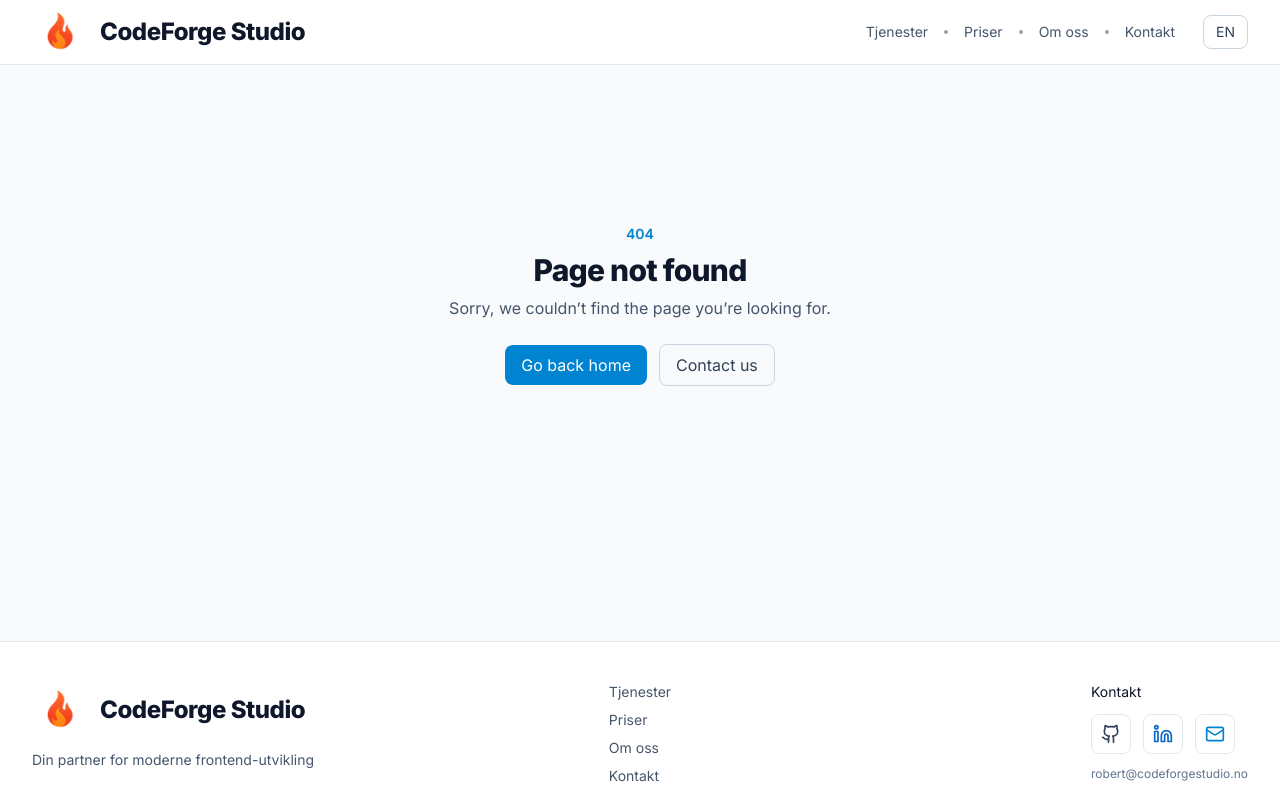
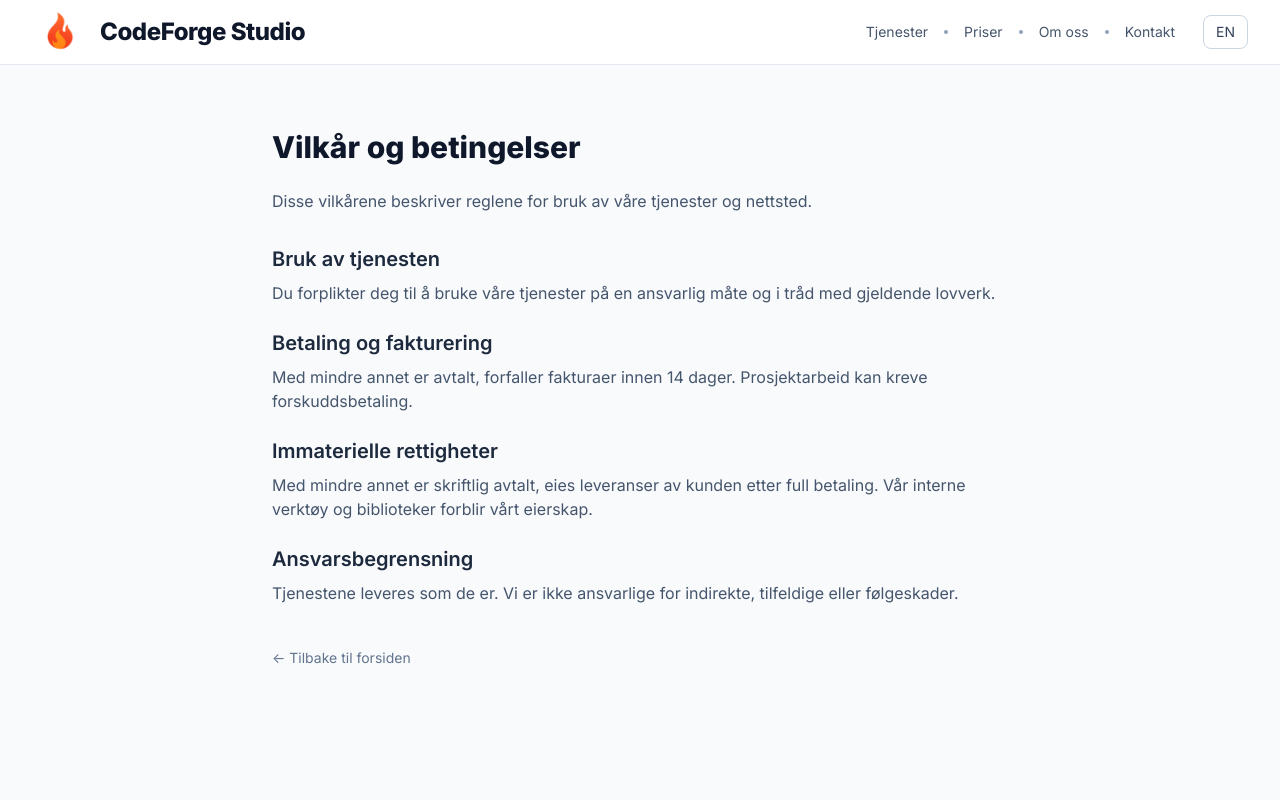
Before and after one commit to robfil50219/codeforge-site, a React (Vite) app: page /terms in a window 1280 px wide. Shown: the top 800 px of the page. Built offline with nearby package versions, Linux system fonts and the light colour scheme.

Commit message:
Add TermsPage component and update routing; enhance i18n translations for terms and conditions

```diff
--- a/src/App.tsx
+++ b/src/App.tsx
@@ -1,3 +1,4 @@
+// src/App.tsx
 import { BrowserRouter, Routes, Route } from "react-router-dom";
 
 import Navbar from "./components/Navbar";
@@ -11,7 +12,8 @@ import Pricing from "./components/Pricing";
 
 import NotFound from "./pages/NotFound";
 import ErrorBoundary from "./components/ErrorBoundary";
-import PrivacyPage from "./pages/PrivacyPage"; // ✅ added
+import PrivacyPage from "./pages/PrivacyPage";
+import TermsPage from "./pages/TermsPage";
 
 function Home() {
   const site = "CodeForge Studio";
@@ -85,7 +87,8 @@ export default function App() {
             <Routes>
               <Route path="/" element={<Home />} />
               <Route path="/contact" element={<ContactRoute />} />
-              <Route path="/privacy" element={<PrivacyPage />} /> {/* ✅ new route */}
+              <Route path="/privacy" element={<PrivacyPage />} />
+              <Route path="/terms" element={<TermsPage />} />
               {/* catch-all 404 */}
               <Route path="*" element={<NotFound />} />
             </Routes>
--- a/src/i18n.ts
+++ b/src/i18n.ts
@@ -1,11 +1,20 @@
 // src/i18n.ts
+// ---------------------------------------------
+// i18next initialization and translation bundles
+// ---------------------------------------------
+
 import i18n from "i18next";
 import { initReactI18next } from "react-i18next";
 import LanguageDetector from "i18next-browser-languagedetector";
 
+// ---------------------------------------------
+// Translation resources (EN + NO)
+// Tip: keep keys consistent across languages.
+// ---------------------------------------------
 const resources = {
   en: {
     translation: {
+      // ---------- Global / Navigation ----------
       nav: {
         services: "Services",
         work: "Work",
@@ -13,7 +22,11 @@ const resources = {
         about: "About",
         contact: "Contact",
       },
+
+      // ---------- Brand ----------
       brand: "CodeForge Studio",
+
+      // ---------- Hero ----------
       hero: {
         title: "Design & build modern web apps",
         tagline: "Your partner in modern frontend development",
@@ -22,6 +35,8 @@ const resources = {
         ctaServices: "View Services",
         ctaWork: "See Work",
       },
+
+      // ---------- Services ----------
       services: {
         heading: "Services",
         sub: "Design, build, and polish. From idea to production-ready front-ends.",
@@ -71,6 +86,8 @@ const resources = {
           ],
         },
       },
+
+      // ---------- Work ----------
       work: {
         heading: "Selected Work",
         sub: "A few highlights from recent projects.",
@@ -98,6 +115,8 @@ const resources = {
           },
         },
       },
+
+      // ---------- Pricing ----------
       pricing: {
         heading: "Project packages",
         sub: "From quick launches to full-scale platforms — choose the path that fits your goals.",
@@ -109,8 +128,8 @@ const resources = {
             "1 landing page",
             "Responsive + basic SEO",
             "Contact form or mailto CTA",
-            "Deployed to your host"
-          ]
+            "Deployed to your host",
+          ],
         },
         pro: {
           name: "Pro",
@@ -121,8 +140,8 @@ const resources = {
             "Up to 6 pages",
             "Design system + components",
             "Integrations (forms, CMS, email)",
-            "Performance & accessibility pass"
-          ]
+            "Performance & accessibility pass",
+          ],
         },
         custom: {
           name: "Custom",
@@ -132,8 +151,8 @@ const resources = {
             "Advanced features / integrations",
             "E-commerce, auth, dashboards",
             "Roadmap & iterations",
-            "Flexible timeline & budget"
-          ]
+            "Flexible timeline & budget",
+          ],
         },
         chooseStarter: "Choose Starter",
         choosePro: "Choose Pro",
@@ -141,6 +160,8 @@ const resources = {
         fineprint:
           "Prices are typical starting points. Final quote depends on scope and integrations.",
       },
+
+      // ---------- Contact ----------
       contact: {
         heading: "Let’s build something great",
         copy:
@@ -171,15 +192,17 @@ const resources = {
             name: "Your name",
             email: "you@example.com",
             subject: "How can we help?",
-            message: "Write your message here..."
+            message: "Write your message here...",
           },
           errors: {
             name: "Please enter your name.",
             email: "Enter a valid email.",
-            message: "Please enter a message."
-          }
-        }
+            message: "Please enter a message.",
+          },
+        },
       },
+
+      // ---------- Footer ----------
       footer: {
         navLabel: "Footer navigation",
         connect: "Connect",
@@ -187,6 +210,8 @@ const resources = {
         privacy: "Privacy",
         terms: "Terms",
       },
+
+      // ---------- About ----------
       about: {
         sectionLabel: "About",
         alt: "Robert Filep",
@@ -201,35 +226,67 @@ const resources = {
         ],
         tech: ["React", "TypeScript", "TailwindCSS", "Vite"],
       },
-      // ✅ Privacy page translations (used by PrivacyPage.tsx)
+
+      // ---------- Privacy Page ----------
       privacy: {
         heading: "Privacy Policy",
         intro: "Your privacy is important to us. This page explains how we handle your data.",
         sections: {
           data: {
             title: "Data we collect",
-            text: "We only collect the information you provide when contacting us or starting a project."
+            text: "We only collect the information you provide when contacting us or starting a project.",
           },
           use: {
             title: "How we use your data",
-            text: "Your information is used solely to respond to inquiries and deliver our services."
+            text: "Your information is used solely to respond to inquiries and deliver our services.",
           },
           rights: {
             title: "Your rights",
-            text: "You can request access, correction, or deletion of your data at any time."
+            text: "You can request access, correction, or deletion of your data at any time.",
           },
           cookies: {
             title: "Cookies",
-            text: "This site uses minimal cookies for basic functionality and performance insights."
-          }
+            text: "This site uses minimal cookies for basic functionality and performance insights.",
+          },
         },
         contact: "For questions about privacy, please contact us at:",
-        back: "Back to home"
+        back: "Back to home",
+      },
+
+      // ---------- Terms Page ----------
+      terms: {
+        heading: "Terms & Conditions",
+        intro:
+          "These terms outline the rules and conditions for using our services and website.",
+        sections: {
+          usage: {
+            title: "Use of Service",
+            text: "You agree to use our services responsibly and in compliance with applicable laws.",
+          },
+          payments: {
+            title: "Payments & Invoicing",
+            text:
+              "Unless otherwise stated, invoices are due within 14 days. Project work may require an upfront deposit.",
+          },
+          ip: {
+            title: "Intellectual Property",
+            text:
+              "Unless agreed in writing, project deliverables are owned by the client upon full payment. Our internal tooling and libraries remain our property.",
+          },
+          liability: {
+            title: "Limitations of Liability",
+            text:
+              "We provide our services as-is. We are not liable for indirect, incidental, or consequential damages.",
+          },
+        },
+        back: "Back to home",
       },
     },
   },
+
   no: {
     translation: {
+      // ---------- Global / Navigation ----------
       nav: {
         services: "Tjenester",
         work: "Arbeid",
@@ -237,7 +294,11 @@ const resources = {
         about: "Om oss",
         contact: "Kontakt",
       },
+
+      // ---------- Brand ----------
       brand: "CodeForge Studio",
+
+      // ---------- Hero ----------
       hero: {
         title: "Design og bygg moderne nettløsninger",
         tagline: "Din partner for moderne frontend-utvikling",
@@ -246,6 +307,8 @@ const resources = {
         ctaServices: "Se tjenester",
         ctaWork: "Se arbeid",
       },
+
+      // ---------- Services ----------
       services: {
         heading: "Tjenester",
         sub: "Design, bygg og finpuss. Fra idé til produksjonsklare løsninger.",
@@ -292,6 +355,8 @@ const resources = {
           ],
         },
       },
+
+      // ---------- Work ----------
       work: {
         heading: "Utvalgt arbeid",
         sub: "Noen høydepunkter fra nyere prosjekter.",
@@ -319,6 +384,8 @@ const resources = {
           },
         },
       },
+
+      // ---------- Pricing ----------
       pricing: {
         heading: "Prosjektpakker",
         sub: "Fra raske lanseringer til fulle plattformer — velg det som passer dine mål.",
@@ -330,8 +397,8 @@ const resources = {
             "1 landingsside",
             "Responsiv + grunnleggende SEO",
             "Kontaktskjema eller e-post-CTA",
-            "Publisert til din host"
-          ]
+            "Publisert til din host",
+          ],
         },
         pro: {
           name: "Pro",
@@ -342,8 +409,8 @@ const resources = {
             "Opptil 6 sider",
             "Designsystem + komponenter",
             "Integrasjoner (skjema, CMS, e-post)",
-            "Ytelses- og tilgjengelighetsjekk"
-          ]
+            "Ytelses- og tilgjengelighetsjekk",
+          ],
         },
         custom: {
           name: "Skreddersøm",
@@ -353,8 +420,8 @@ const resources = {
             "Avanserte funksjoner / integrasjoner",
             "E-handel, innlogging, dashboards",
             "Roadmap og iterasjoner",
-            "Fleksibel tidslinje og budsjett"
-          ]
+            "Fleksibel tidslinje og budsjett",
+          ],
         },
         chooseStarter: "Velg Start",
         choosePro: "Velg Pro",
@@ -362,6 +429,8 @@ const resources = {
         fineprint:
           "Prisene er typiske utgangspunkt. Endelig tilbud avhenger av omfang og integrasjoner.",
       },
+
+      // ---------- Contact ----------
       contact: {
         heading: "La oss bygge noe bra",
         copy:
@@ -392,15 +461,17 @@ const resources = {
             name: "Ditt navn",
             email: "du@eksempel.no",
             subject: "Hvordan kan jeg hjelpe?",
-            message: "Skriv meldingen her …"
+            message: "Skriv meldingen her …",
           },
           errors: {
             name: "Skriv inn navnet ditt.",
             email: "Skriv inn en gyldig e-post.",
-            message: "Skriv inn en melding."
-          }
-        }
+            message: "Skriv inn en melding.",
+          },
+        },
       },
+
+      // ---------- Footer ----------
       footer: {
         navLabel: "Bunnmeny",
         connect: "Kontakt",
@@ -408,6 +479,8 @@ const resources = {
         privacy: "Personvern",
         terms: "Vilkår",
       },
+
+      // ---------- About ----------
       about: {
         sectionLabel: "Om oss",
         alt: "Robert Filep",
@@ -422,50 +495,87 @@ const resources = {
         ],
         tech: ["React", "TypeScript", "TailwindCSS", "Vite"],
       },
-      // ✅ Personvernside-tekster (brukes av PrivacyPage.tsx)
+
+      // ---------- Personvern (Privacy) ----------
       privacy: {
         heading: "Personvernerklæring",
         intro: "Ditt personvern er viktig for oss. Denne siden forklarer hvordan vi behandler data.",
         sections: {
           data: {
             title: "Data vi samler inn",
-            text: "Vi samler kun inn informasjon du oppgir når du kontakter oss eller starter et prosjekt."
+            text: "Vi samler kun inn informasjon du oppgir når du kontakter oss eller starter et prosjekt.",
           },
           use: {
             title: "Hvordan vi bruker data",
-            text: "Informasjonen brukes kun for å svare på henvendelser og levere våre tjenester."
+            text: "Informasjonen brukes kun for å svare på henvendelser og levere våre tjenester.",
           },
           rights: {
             title: "Dine rettigheter",
-            text: "Du kan be om innsyn, retting eller sletting av dine data når som helst."
+            text: "Du kan be om innsyn, retting eller sletting av dine data når som helst.",
           },
           cookies: {
             title: "Informasjonskapsler",
-            text: "Nettstedet bruker minimale informasjonskapsler for grunnleggende funksjoner og ytelsesmåling."
-          }
+            text: "Nettstedet bruker minimale informasjonskapsler for grunnleggende funksjoner og ytelsesmåling.",
+          },
         },
         contact: "For spørsmål om personvern, ta kontakt på:",
-        back: "Tilbake til forsiden"
+        back: "Tilbake til forsiden",
+      },
+
+      // ---------- Vilkår (Terms) (NEW) ----------
+      terms: {
+        heading: "Vilkår og betingelser",
+        intro:
+          "Disse vilkårene beskriver reglene for bruk av våre tjenester og nettsted.",
+        sections: {
+          usage: {
+            title: "Bruk av tjenesten",
+            text:
+              "Du forplikter deg til å bruke våre tjenester på en ansvarlig måte og i tråd med gjeldende lovverk.",
+          },
+          payments: {
+            title: "Betaling og fakturering",
+            text:
+              "Med mindre annet er avtalt, forfaller fakturaer innen 14 dager. Prosjektarbeid kan kreve forskuddsbetaling.",
+          },
+          ip: {
+            title: "Immaterielle rettigheter",
+            text:
+              "Med mindre annet er skriftlig avtalt, eies leveranser av kunden etter full betaling. Vår interne verktøy og biblioteker forblir vårt eierskap.",
+          },
+          liability: {
+            title: "Ansvarsbegrensning",
+            text:
+              "Tjenestene leveres som de er. Vi er ikke ansvarlige for indirekte, tilfeldige eller følgeskader.",
+          },
+        },
+        back: "Tilbake til forsiden",
       },
     },
   },
 } as const;
 
+// ---------------------------------------------
+// i18n setup
+// ---------------------------------------------
 i18n
   .use(LanguageDetector)
   .use(initReactI18next)
   .init({
     resources,
-    lng: "no",
+    lng: "no", // default language (can be changed by detector)
     fallbackLng: "en",
     supportedLngs: ["en", "no"],
     detection: {
+      // Order of language detection
       order: ["localStorage", "navigator", "htmlTag", "querystring", "cookie"],
+      // Where to cache the user language
       caches: ["localStorage"],
     },
     interpolation: { escapeValue: false },
   });
 
+// Keep <html lang="..."> in sync with current language
 i18n.on("languageChanged", (lng) => {
   document.documentElement.lang = lng;
 });
--- /dev/null
+++ b/src/pages/TermsPage.tsx
@@ -0,0 +1,53 @@
+// src/pages/TermsPage.tsx
+import { useTranslation } from "react-i18next";
+import { Link } from "react-router-dom";
+
+export default function TermsPage() {
+  const { t } = useTranslation();
+  const site = "CodeForge Studio";
+  const title = `${t("terms.heading")} • ${site}`;
+  const desc = t("terms.intro");
+
+  return (
+    <div className="mx-auto max-w-3xl px-4 py-16">
+      {/* SEO head tags */}
+      <title>{title}</title>
+      <meta name="description" content={desc} />
+      <meta name="robots" content="index,follow" />
+      <link rel="canonical" href="https://www.codeforgestudio.no/terms" />
+
+      <meta property="og:type" content="website" />
+      <meta property="og:site_name" content={site} />
+      <meta property="og:title" content={title} />
+      <meta property="og:description" content={desc} />
+      <meta property="og:url" content="https://www.codeforgestudio.no/terms" />
+      <meta name="twitter:card" content="summary_large_image" />
+      <meta name="twitter:title" content={title} />
+      <meta name="twitter:description" content={desc} />
+
+      <h1 className="text-3xl font-bold text-slate-900 mb-6">
+        {t("terms.heading")}
+      </h1>
+      <p className="text-slate-600 mb-8">{t("terms.intro")}</p>
+
+      <div className="space-y-6">
+        {["usage", "payments", "ip", "liability"].map((key) => (
+          <section key={key}>
+            <h2 className="text-xl font-semibold text-slate-800 mb-2">
+              {t(`terms.sections.${key}.title`)}
+            </h2>
+            <p className="text-slate-600">
+              {t(`terms.sections.${key}.text`)}
+            </p>
+          </section>
+        ))}
+      </div>
+
+      <div className="mt-10">
+        <Link to="/" className="text-sm text-slate-500 hover:text-slate-700">
+          ← {t("terms.back")}
+        </Link>
+      </div>
+    </div>
+  );
+}
```
